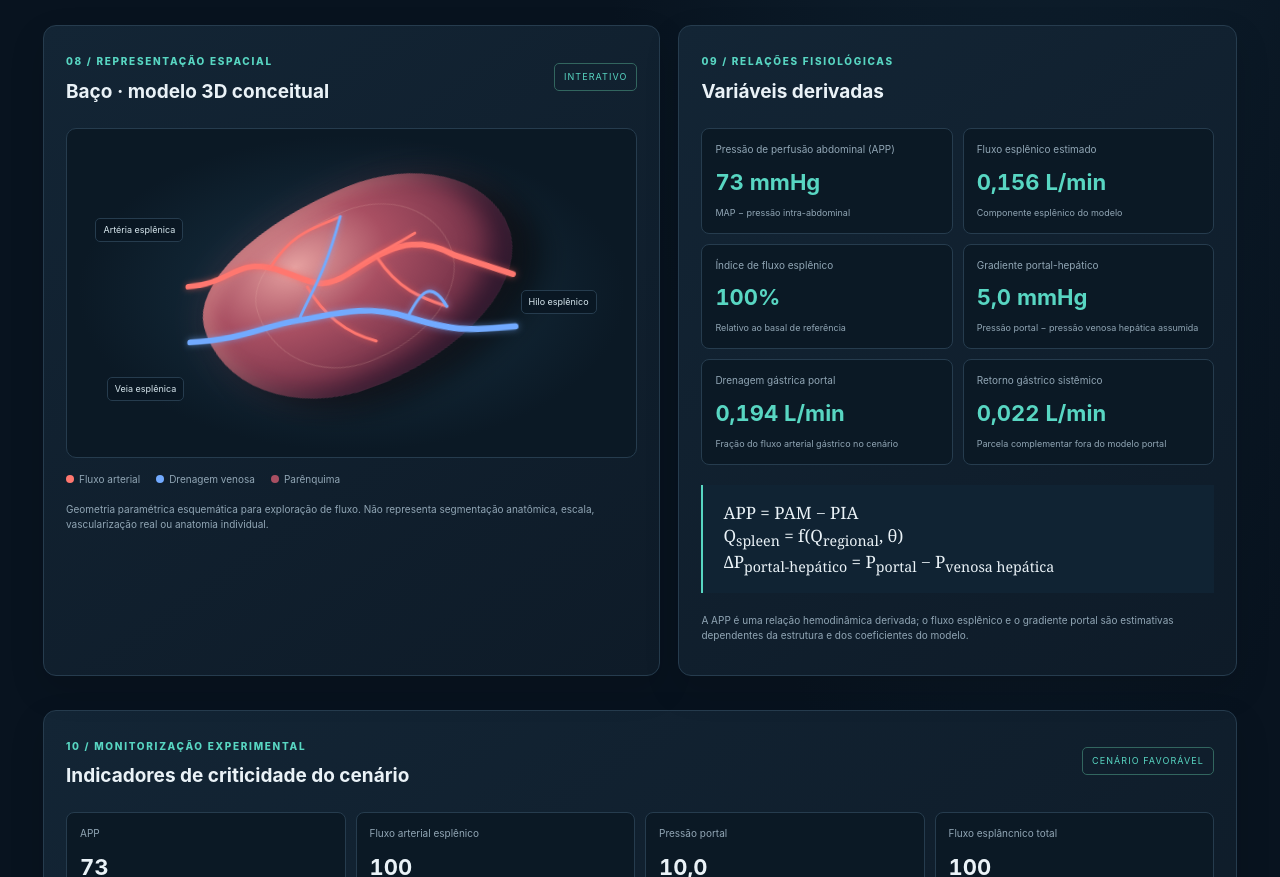
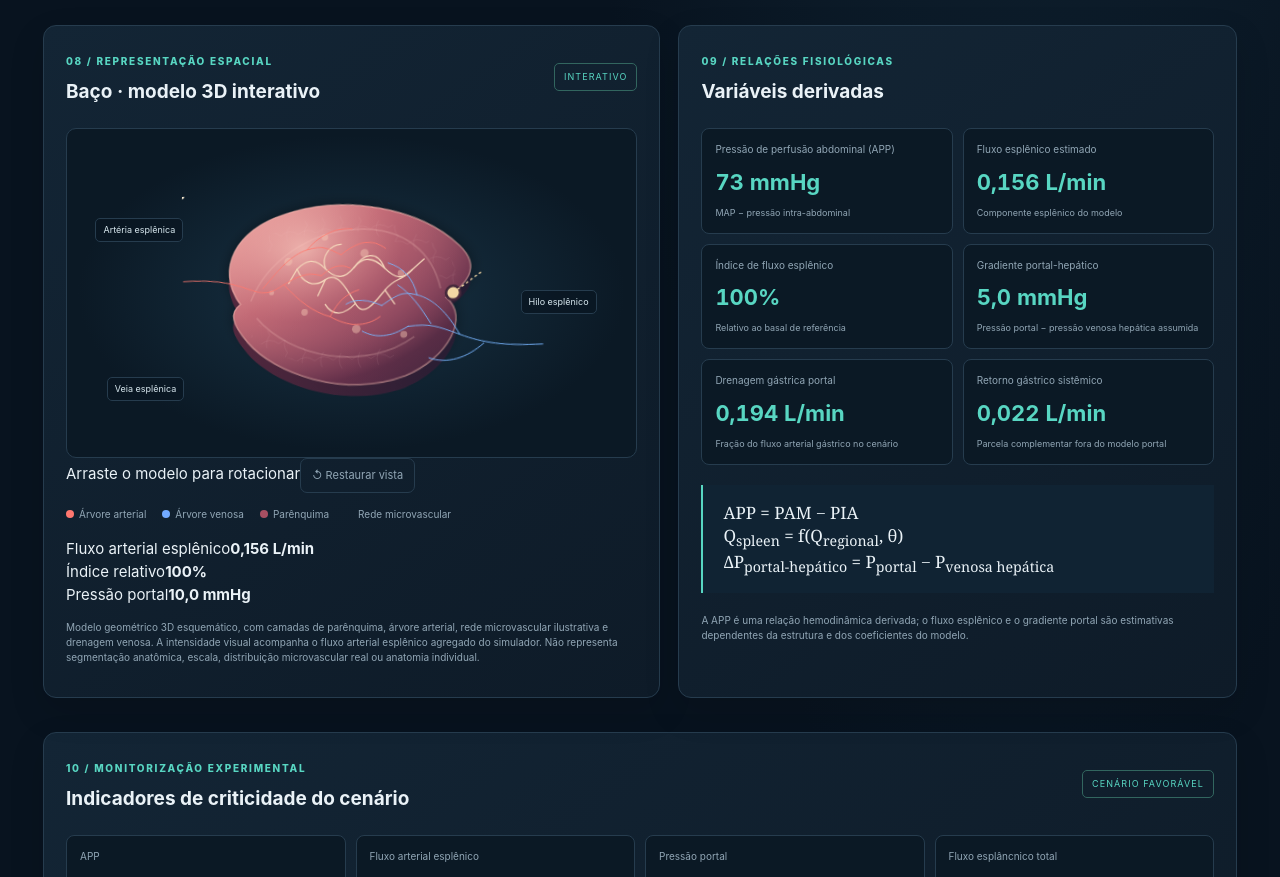
Before and after one commit to iamdatagabs/spleen, a plain HTML site: page index.html in a window 1280 px wide. Shown: the part 1795-2672 px from the top of the page. Drawn offline with Linux system fonts and the light colour scheme.

Commit message:
Upgrade spleen spatial panel to layered interactive 3D schematic

```diff
--- a/index.html
+++ b/index.html
@@ -17,10 +17,53 @@
   <div class="analysis-intro"><span class="section-kicker">07 / PHYSIOLOGIA INTEGRADA</span><h2>Hemodinâmica, <em>anatomia e criticidade.</em></h2><p>Camada experimental acoplada às variáveis do simulador. Ajuste as condições no painel principal e execute a simulação para atualizar os indicadores.</p></div>
   <div class="physiology-grid">
     <article class="panel anatomy-panel">
-      <div class="panel-head"><div><span class="section-kicker">08 / REPRESENTAÇÃO ESPACIAL</span><h2>Baço · modelo 3D conceitual</h2></div><span class="status">INTERATIVO</span></div>
-      <div class="spleen-stage"><div class="spleen-3d" id="spleen3d" role="img" aria-label="Representação tridimensional conceitual do baço com artéria esplênica, ramificações e veia esplênica"><div class="spleen-core"></div><svg class="spleen-vessels" viewBox="0 0 420 280" aria-hidden="true"><path d="M12 135 C65 135 75 105 118 118 S175 155 215 132 S290 85 340 118 L405 145" class="artery"/><path d="M118 118 C145 75 173 72 205 60 M165 145 C188 185 218 205 248 214 M215 132 C245 110 265 105 295 88 M250 115 C275 155 300 166 330 178" class="artery branch"/><path d="M18 205 C85 205 110 190 155 185 S235 170 285 188 S350 208 405 205" class="vein"/><path d="M155 185 C170 150 185 135 205 60 M285 188 C300 160 312 145 330 178" class="vein branch"/></svg></div><div class="anatomy-label label-hilum">Hilo esplênico</div><div class="anatomy-label label-artery">Artéria esplênica</div><div class="anatomy-label label-vein">Veia esplênica</div></div>
-      <div class="anatomy-legend"><span><i class="artery-dot"></i>Fluxo arterial</span><span><i class="vein-dot"></i>Drenagem venosa</span><span><i class="parenchyma-dot"></i>Parênquima</span></div>
-      <p class="micro">Geometria paramétrica esquemática para exploração de fluxo. Não representa segmentação anatômica, escala, vascularização real ou anatomia individual.</p>
+      <div class="panel-head"><div><span class="section-kicker">08 / REPRESENTAÇÃO ESPACIAL</span><h2>Baço · modelo 3D interativo</h2></div><span class="status">INTERATIVO</span></div>
+      <div class="spleen-stage">
+        <div class="spleen-3d" id="spleen3d" role="img" aria-label="Modelo tridimensional esquemático do baço, com artéria esplênica ramificada, leito microvascular e veia esplênica. Arraste para girar.">
+          <svg class="spleen-model" viewBox="0 0 440 280" aria-hidden="true">
+            <defs>
+              <linearGradient id="splenicCapsule" x1="0" y1="0" x2="1" y2="1"><stop offset="0" stop-color="#f0aaa4"/><stop offset=".35" stop-color="#bd6572"/><stop offset=".72" stop-color="#853e59"/><stop offset="1" stop-color="#43283f"/></linearGradient>
+              <linearGradient id="splenicSide" x1="0" y1="0" x2="1" y2="0"><stop stop-color="#54283e"/><stop offset="1" stop-color="#241c32"/></linearGradient>
+              <radialGradient id="splenicHighlight" cx=".32" cy=".24" r=".75"><stop stop-color="#ffd1c4" stop-opacity=".65"/><stop offset=".55" stop-color="#e58e91" stop-opacity=".12"/><stop offset="1" stop-color="#351d35" stop-opacity=".4"/></radialGradient>
+              <filter id="splenicShadow" x="-30%" y="-30%" width="160%" height="170%"><feGaussianBlur stdDeviation="9"/></filter>
+              <pattern id="splenicTrabeculae" width="22" height="22" patternUnits="userSpaceOnUse"><path d="M0 11 Q11 2 22 11 M11 0 Q3 11 11 22" fill="none" stroke="#f4c0c0" stroke-opacity=".12" stroke-width="1"/></pattern>
+            </defs>
+            <g class="spleen-volume" transform="translate(0 7)">
+              <path class="spleen-shadow" d="M83 137 C48 91 75 42 135 28 C211 8 302 34 346 83 C371 111 351 130 329 143 C355 167 329 212 281 230 C211 253 128 222 94 184 C73 160 69 147 83 137Z" fill="#000" opacity=".48" filter="url(#splenicShadow)"/>
+              <path class="spleen-side" d="M83 137 C48 91 75 42 135 28 C211 8 302 34 346 83 C371 111 351 130 329 143 C355 167 329 212 281 230 C211 253 128 222 94 184 C73 160 69 147 83 137Z" fill="url(#splenicSide)" transform="translate(0 13)"/>
+              <path class="spleen-surface" d="M83 137 C48 91 75 42 135 28 C211 8 302 34 346 83 C371 111 351 130 329 143 C355 167 329 212 281 230 C211 253 128 222 94 184 C73 160 69 147 83 137Z" fill="url(#splenicCapsule)" stroke="#f2b5ad" stroke-opacity=".55" stroke-width="2"/>
+              <path d="M83 137 C48 91 75 42 135 28 C211 8 302 34 346 83 C371 111 351 130 329 143 C355 167 329 212 281 230 C211 253 128 222 94 184 C73 160 69 147 83 137Z" fill="url(#splenicHighlight)"/>
+              <path d="M96 134 C115 86 167 52 226 54 S315 91 323 132 M104 155 C148 205 236 224 292 186" fill="none" stroke="#f8c6bd" stroke-opacity=".22" stroke-width="2"/>
+              <path d="M112 66 Q190 25 270 62 T326 130 M102 170 Q178 227 268 204" fill="none" stroke="url(#splenicTrabeculae)" stroke-width="18" opacity=".8"/>
+              <g class="white-pulp" fill="#f6c9b5" opacity=".45"><circle cx="142" cy="88" r="5"/><circle cx="187" cy="61" r="4"/><circle cx="235" cy="84" r="5"/><circle cx="278" cy="111" r="4"/><circle cx="163" cy="151" r="4"/><circle cx="225" cy="174" r="5"/><circle cx="280" cy="183" r="4"/><circle cx="122" cy="125" r="3"/></g>
+            </g>
+            <g class="vascular-bed">
+              <g class="capillary-network" fill="none" stroke="#f3d4b9" stroke-width="1.5" stroke-linecap="round">
+                <path d="M153 105 C166 92 177 95 188 107 S210 122 222 108 S246 97 259 111 S279 126 291 115"/>
+                <path d="M153 105 C160 122 174 130 188 120 S214 133 224 151 S247 151 259 137 S278 128 291 115"/>
+                <path d="M188 107 C182 90 194 78 207 78 M222 108 C235 91 250 88 259 111 M224 151 C211 164 197 165 188 150"/>
+                <path d="M153 105 L143 122 M188 120 L179 139 M259 137 L270 154 M291 115 L305 103"/>
+              </g>
+              <g class="arterial-tree" fill="none" stroke="#ff796f" stroke-linecap="round" stroke-linejoin="round">
+                <path class="artery-main" d="M8 111 C43 111 66 115 93 126 S122 130 145 119" />
+                <path class="artery-branch" d="M111 126 C132 102 145 87 165 82 S190 82 207 91 M137 123 C157 145 173 158 194 165 M165 82 C183 62 203 57 220 60 M194 165 C216 178 235 180 253 168 M207 91 C227 75 245 74 260 87 M145 119 C158 112 170 110 183 115"/>
+                <path class="artery-branch" d="M183 115 C198 103 205 102 218 108 M194 165 C203 147 214 138 228 135"/>
+              </g>
+              <g class="venous-tree" fill="none" stroke="#78b5ff" stroke-linecap="round" stroke-linejoin="round">
+                <path class="vein-main" d="M432 208 C390 208 369 204 343 193 S311 179 285 181"/>
+                <path class="vein-branch" d="M343 193 C330 168 315 151 296 145 S272 145 255 155 M369 204 C350 220 328 226 308 218 M311 179 C300 160 289 143 274 132 M285 181 C264 193 248 193 232 184 M296 145 C292 125 280 111 263 105 M255 155 C239 147 225 145 213 151"/>
+              </g>
+              <g class="flow-particles" fill="#fff1d7"><circle r="3"><animateMotion dur="2.8s" repeatCount="indefinite" path="M8 111 C43 111 66 115 93 126 S122 130 145 119 C183 82 190 82 207 91"/></animateMotion></circle><circle r="2.5"><animateMotion dur="3.6s" repeatCount="indefinite" path="M432 208 C390 208 369 204 343 193 S311 179 285 181 C264 193 248 193 232 184"/></animateMotion></circle></g>
+            </g>
+            <g class="hilum-marker"><circle cx="337" cy="145" r="8" fill="#f3d7a4" stroke="#44283b" stroke-width="3"/><path d="M337 145 L369 123" stroke="#f3d7a4" stroke-width="1.5" stroke-dasharray="3 3"/></g>
+          </svg>
+        </div>
+        <div class="anatomy-label label-hilum">Hilo esplênico</div><div class="anatomy-label label-artery">Artéria esplênica</div><div class="anatomy-label label-vein">Veia esplênica</div>
+      </div>
+      <div class="spleen-view-controls"><span>Arraste o modelo para rotacionar</span><button type="button" id="spleenViewReset" class="ghost">↺ Restaurar vista</button></div>
+      <div class="anatomy-legend"><span><i class="artery-dot"></i>Árvore arterial</span><span><i class="vein-dot"></i>Árvore venosa</span><span><i class="parenchyma-dot"></i>Parênquima</span><span><i class="micro-dot"></i>Rede microvascular</span></div>
+      <div class="spatial-readouts"><div><span>Fluxo arterial esplênico</span><b id="spleen3dFlow">0,156 L/min</b></div><div><span>Índice relativo</span><b id="spleen3dPerfusion">100%</b></div><div><span>Pressão portal</span><b id="spleen3dPortal">10,0 mmHg</b></div></div>
+      <p class="micro">Modelo geométrico 3D esquemático, com camadas de parênquima, árvore arterial, rede microvascular ilustrativa e drenagem venosa. A intensidade visual acompanha o fluxo arterial esplênico agregado do simulador. Não representa segmentação anatômica, escala, distribuição microvascular real ou anatomia individual.</p>
     </article>
     <article class="panel physiology-panel">
       <div class="panel-head"><div><span class="section-kicker">09 / RELAÇÕES FISIOLÓGICAS</span><h2>Variáveis derivadas</h2></div></div>
```
